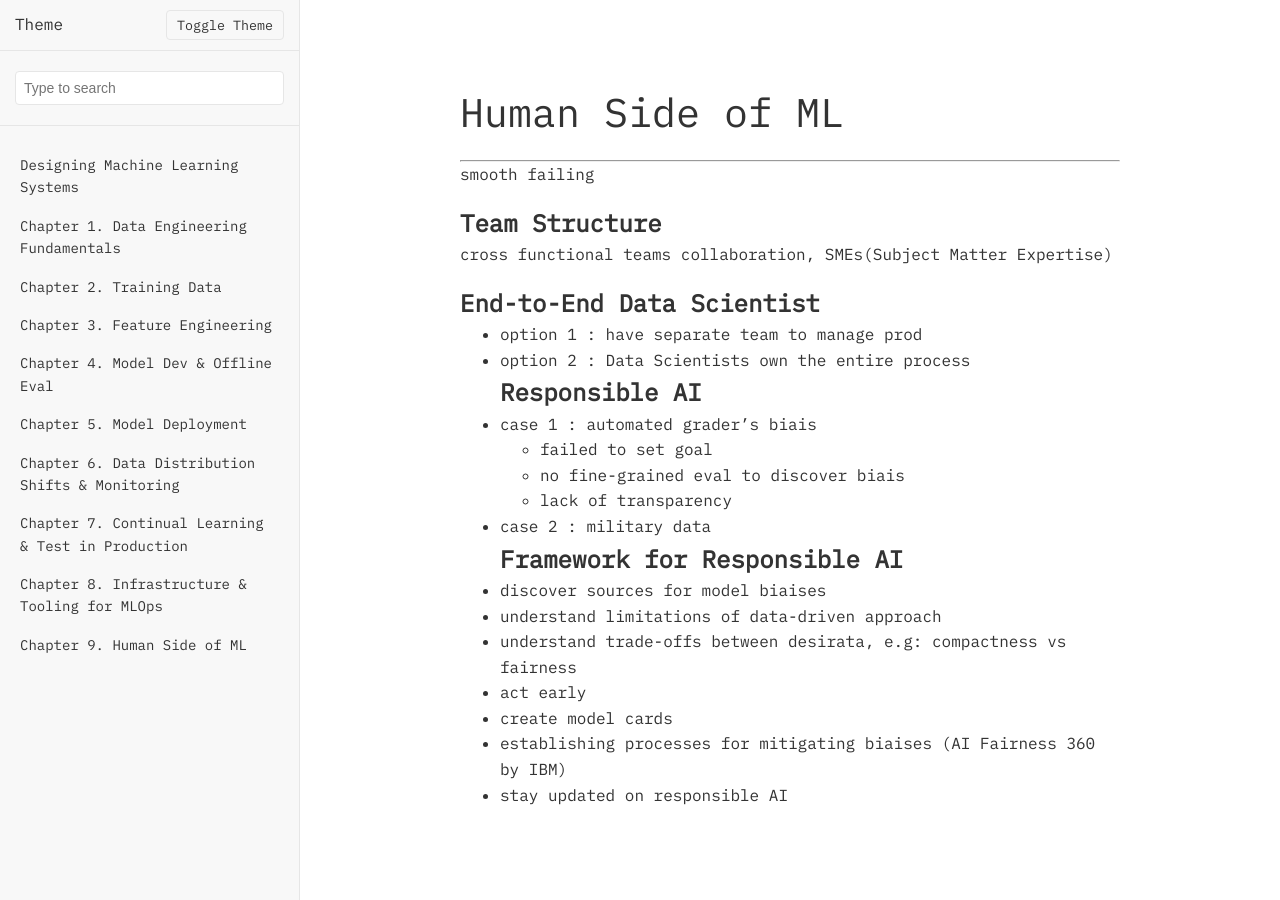
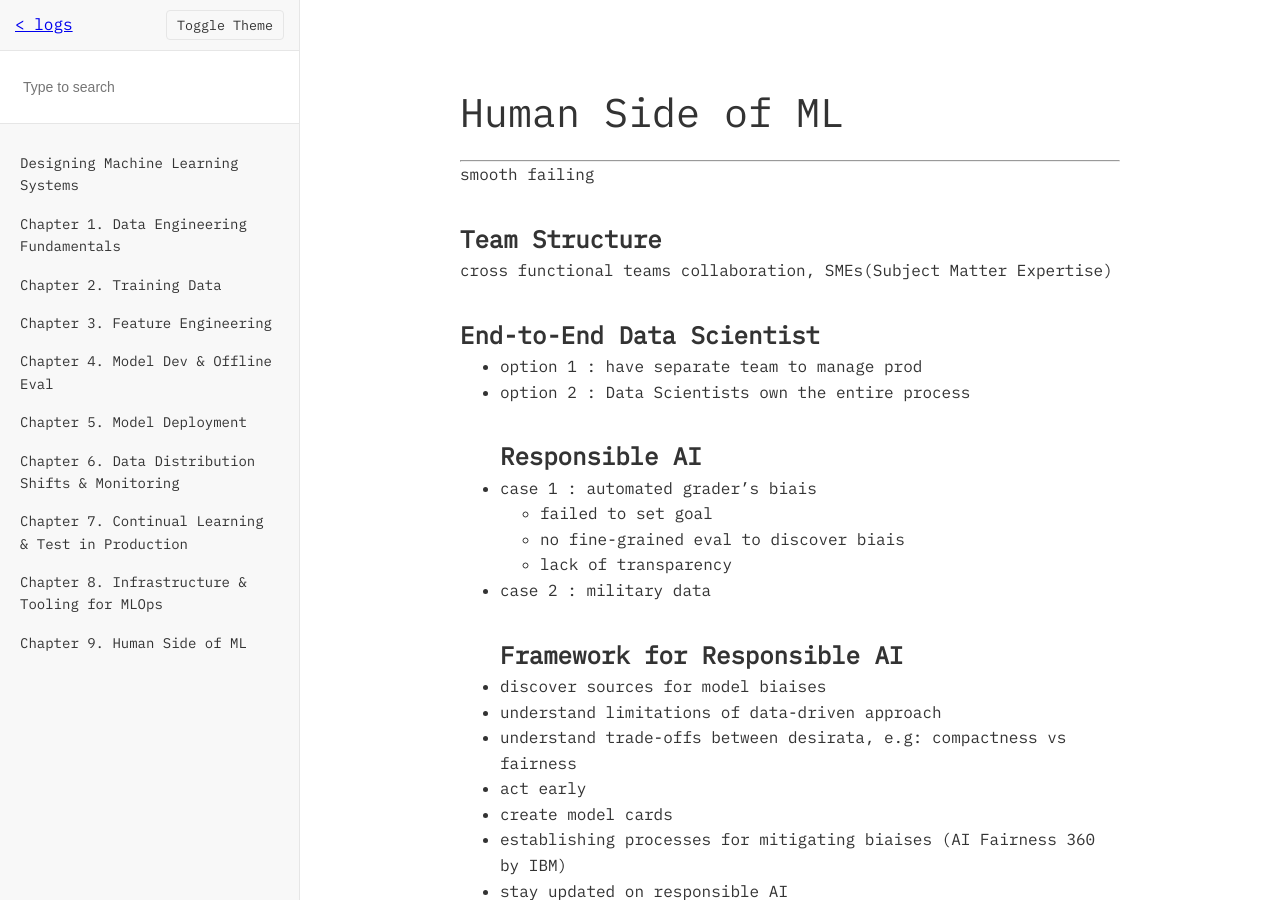
Before and after one commit to tayheau/tayheau.github.io, a Jekyll site: the page built from _notes/designing-ml-systems/chapter9.md, in a window 1280 px wide. Built offline with Jekyll 4.4.1, drawn with Linux system fonts in a browser that asks for light colours; nearby versions of some CDN libraries.

Commit message:
Update book.html

```diff
--- a/_layouts/book.html
+++ b/_layouts/book.html
@@ -114,12 +114,13 @@
     .sidebar-search {
       padding: 20px 15px;
       border-bottom: 1px solid var(--border);
+      background-color: var(--background);
     }
 
     .sidebar-search input {
       width: 100%;
       padding: 8px;
-      border: 1px solid var(--border);
+      border: none;
       border-radius: 4px;
       font-size: 14px;
       background-color: var(--background);
@@ -184,6 +185,10 @@
       margin-bottom: 1rem;
     }
 
+    .content h2 {
+      margin-top: 2rem;
+    }
+
     table {
       width: 100%;
       border-collapse: collapse;
@@ -211,7 +216,7 @@
   <div class="honkit-layout">
     <aside class="sidebar">
       <div class="theme-switch">
-        <span>Theme</span>
+        <span><a href="/logs.html">< logs</a></span>
         <button id="theme-toggle">Toggle Theme</button>
       </div>
       <div class="sidebar-search">
```
